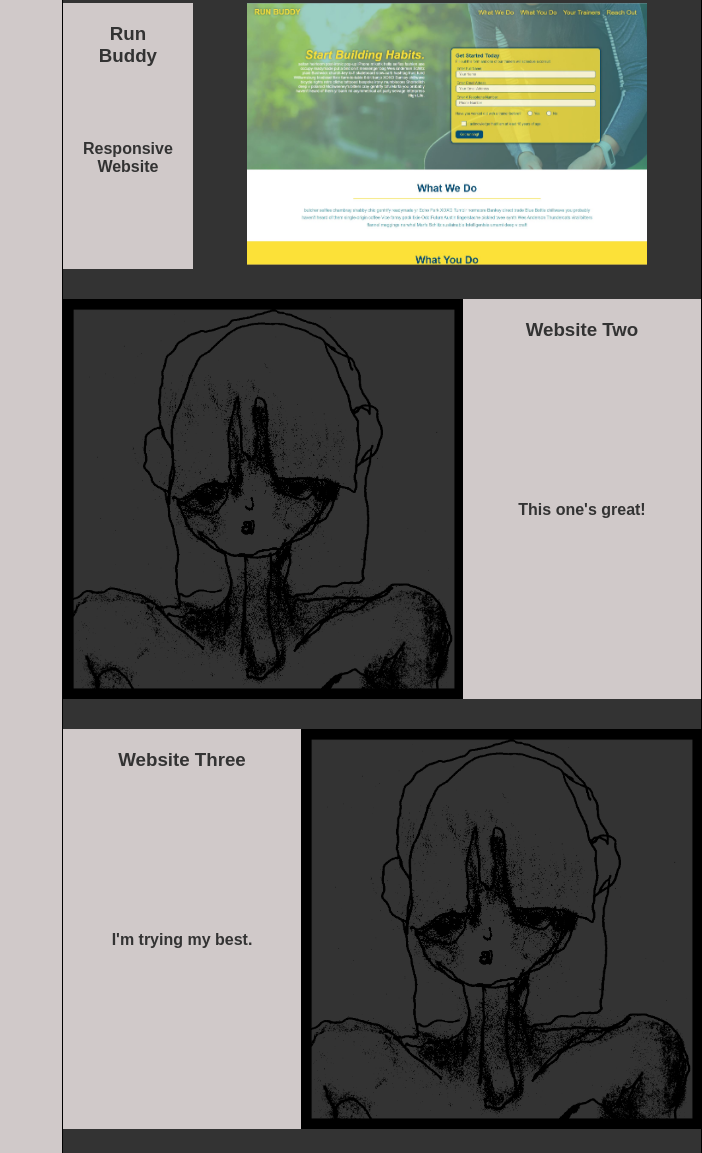
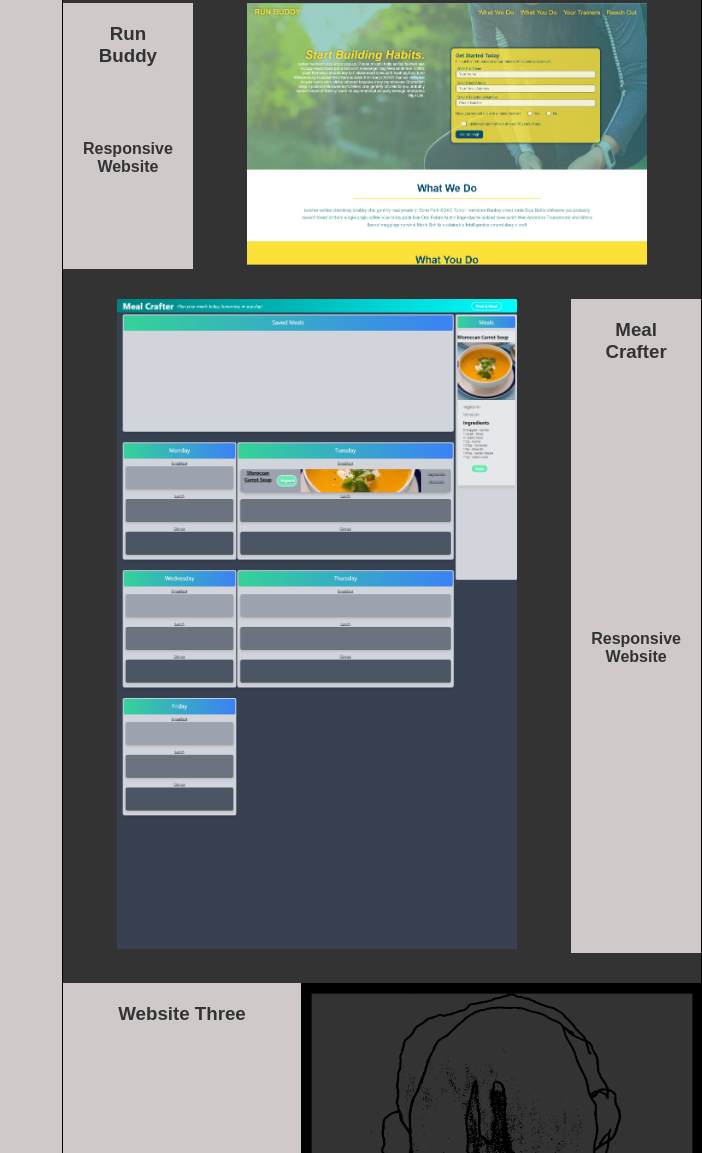
Before and after one commit to ccffdead/Portfolio, a plain HTML site: page index.html in a window 1280 px wide. Shown: the part 1132-2285 px from the top of the page, without its empty margins (578-1280 px from the left). Drawn offline with Linux system fonts and the light colour scheme.

Commit message:
updated portfolio

```diff
--- a/index.html
+++ b/index.html
@@ -17,7 +17,7 @@
         <section>
             <header>
                 <h1>
-                    <!--Clicable Header Return-->
+
                     <a href=".">CCFFDEAD</a>
                 </h1>
                 <nav>
@@ -95,14 +95,17 @@
                                 <h3>Run Buddy</h3>
                                 <h4>Responsive Website</h4>
                             </header>
-                   <a href="https://ccffdead.github.io/Run-Buddy/"><img src="../Portfolio/assets/images/runbuddy.JPG" alt="run buddy" /></a>
+                            <a href="https://ccffdead.github.io/Run-Buddy/"><img
+                                    src="../Portfolio/assets/images/runbuddy.JPG" alt="run buddy" /></a>
                         </div>
                         <div class="flex-row">
 
-                    <img src="../Portfolio/assets/images/icon.png" alt="Website 2" />
+                            <a href="https://dubosews.github.io/Meal_Crafter/">
+                                <img src="../Portfolio/assets/images/icon2.png" alt="Project 1" />
+                            </a>
                             <header>
-                        <h3>Website Two</h3>
-                        <h4>This one's great!</h4>
+                                <h3>Meal Crafter</h3>
+                                <h4>Responsive Website</h4>
                             </header>
                         </div>
                         <div class="flex-row">
```
Also changed, not shown: assets/images/icon2.png (added), 1 other file. Lines whose indentation alone changed are shown as unchanged.
